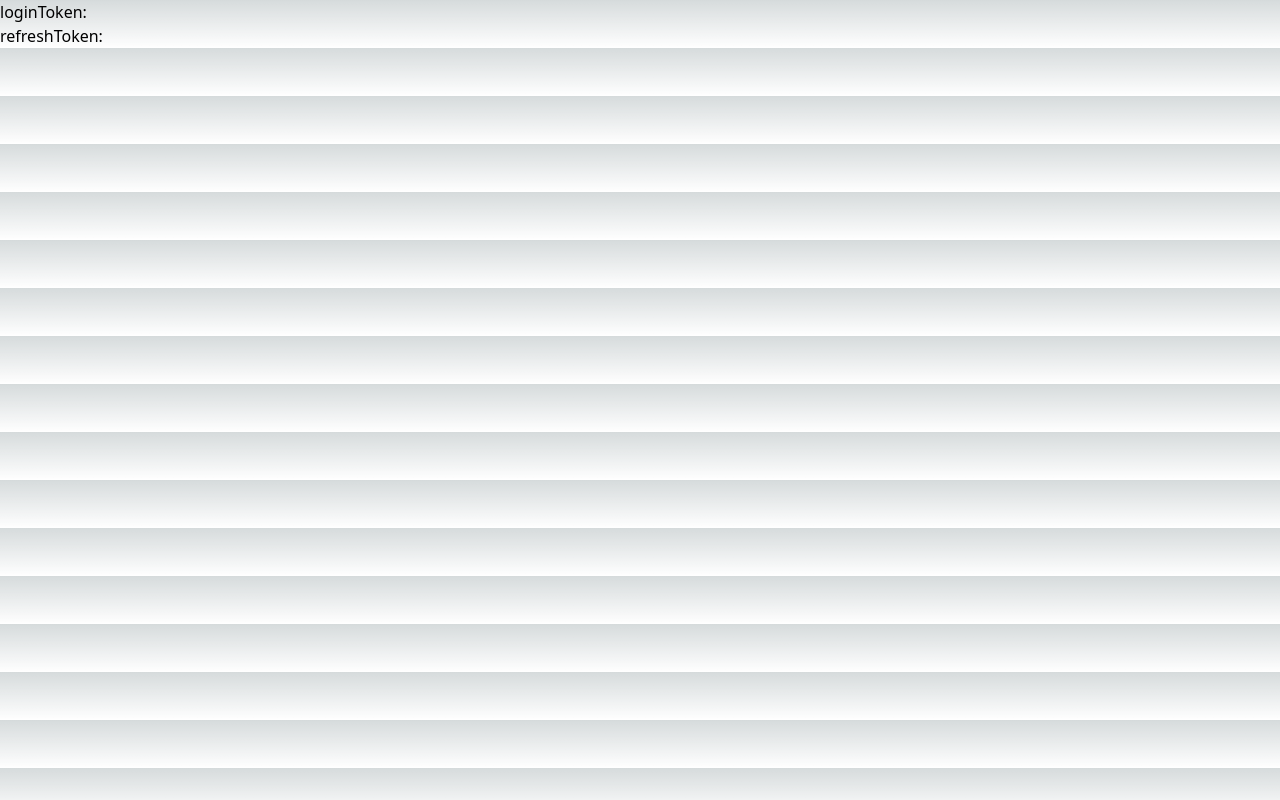
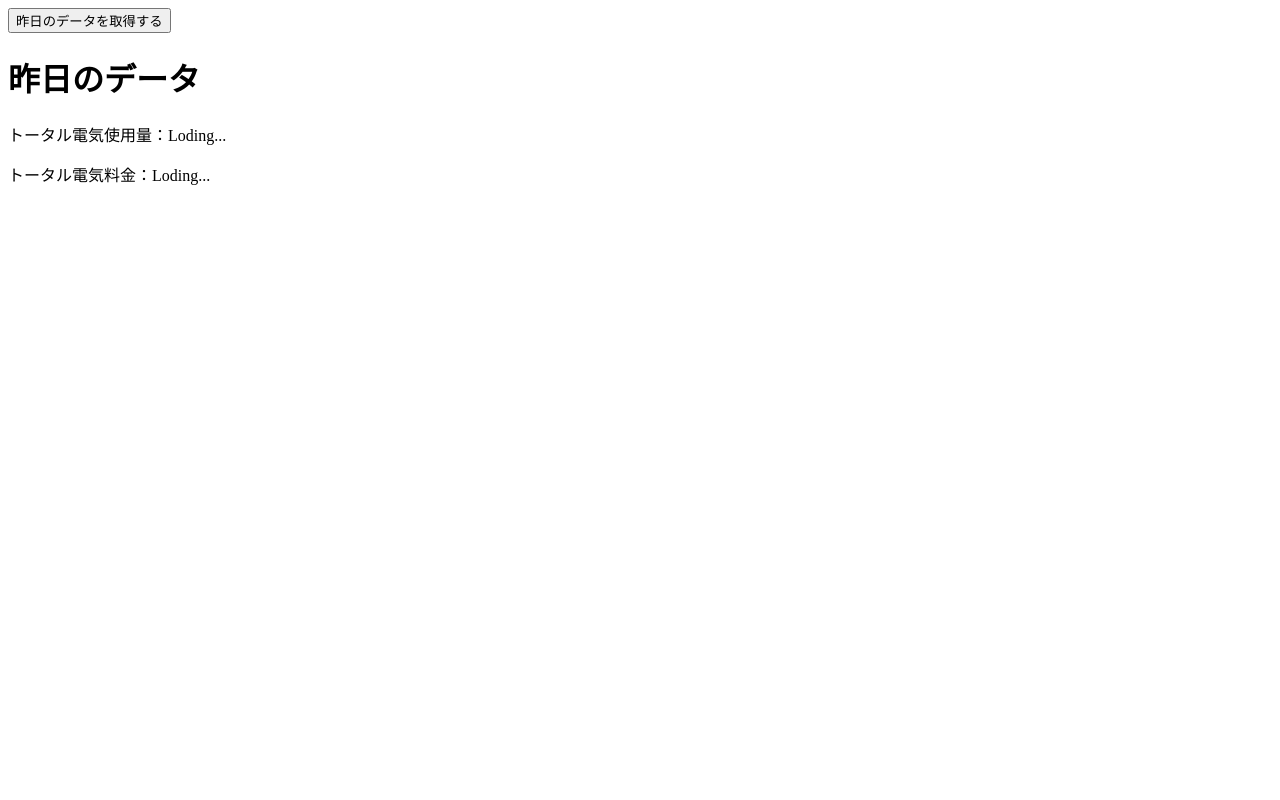
Before and after one commit to shimano05/ElectricityMonitorApp, a Next.js app in the folder next-app/: page / in a window 1280 px wide. Built offline with nearby package versions, Linux system fonts and the light colour scheme; no server answers.

Commit message:
✨ 昨日の消費電力＆電気料金を表示する機能を追加

```diff
--- a/next-app/package.json
+++ b/next-app/package.json
@@ -10,6 +10,8 @@
   },
   "dependencies": {
     "autoprefixer": "10.4.14",
+    "axios": "^1.4.0",
+    "chart.js": "^4.3.2",
     "next": "13.4.12",
     "postcss": "8.4.27",
     "react": "18.2.0",
--- a/next-app/pages/_app.jsx
+++ b/next-app/pages/_app.jsx
@@ -1,5 +1,3 @@
-import '@/styles/globals.css'
-
 export default function App({ Component, pageProps }) {
-  return <Component {...pageProps} />
+  return <Component {...pageProps} />;
 }
--- a/next-app/pages/index.jsx
+++ b/next-app/pages/index.jsx
@@ -4,6 +4,9 @@ import { useEffect, useState } from "react";
 export default function Home() {
   const [loginToken, setLoginToken] = useState("");
   const [refreshToken, setRefreshToken] = useState("");
+  const [energyData, setEnergyData] = useState();
+  const [totalKwh, setTotalKwh] = useState(0);
+  const [totalCostEstimate, setTotalCostEstimate] = useState(0);
 
   // "OctopusEnergyJapan" APIURL
   const apiURL = process.env.NEXT_PUBLIC_API_URL;
@@ -14,7 +17,10 @@ export default function Home() {
   // マイページにログインする際に使用する "password"
   const octopusPassword = process.env.NEXT_PUBLIC_OCTOPUS_PASSWORD;
 
-  // token & refreshToken発行クエリ
+  // accountNumberの値を環境変数から取得
+  const octopusAccountNumber = process.env.NEXT_PUBLIC_OCTOPUS_ACCOUNT_NUMBER;
+
+  // token & refreshToken取得クエリ
   const getTokenQuery = `
 mutation login($input: ObtainJSONWebTokenInput!) {
 obtainKrakenToken(input: $input) {
@@ -24,12 +30,64 @@ refreshToken
 }
 `;
 
-  // クエリ変数
-  const variables = {
+  // 電気使用量や料金のデータ取得クエリ
+  const getEnergyDataQuery = `
+	query halfHourlyReadings(
+		$accountNumber: String!
+		$fromDatetime: DateTime
+		$toDatetime: DateTime
+	) {
+		account(accountNumber: $accountNumber) {
+			properties {
+				electricitySupplyPoints {
+					agreements {
+						validFrom
+					}
+					halfHourlyReadings(
+						fromDatetime: $fromDatetime
+						toDatetime: $toDatetime
+					) {
+						startAt
+            endAt
+						value
+						costEstimate
+					}
+				}
+			}
+		}
+	}
+`;
+
+  // token&refreshTokenクエリ変数
+  const tokenVariables = {
     input: {
       email: octopusEmail,
       password: octopusPassword,
     },
+  };
+
+  // const today = new Date();
+  // const toDayYear = today.getFullYear();
+  // const todayMonth = today.getMonth() + 1;
+  // const todayDay = today.getDate();
+
+  // const yesterday = new Date();
+  // yesterday.setDate(yesterday.getDate() - 1);
+  // const yesterdayYear = yesterday.getFullYear();
+  // const yesterdayMonth = yesterday.getMonth() + 1;
+  // const yesterdayDay = yesterday.getDate();
+
+  const yesterdayYear = "2023";
+  const yesterdayMonth = "07";
+  const yesterdayDay = "30";
+  const toDayYear = "2023";
+  const todayMonth = "07";
+  const todayDay = "31";
+
+  const energyVariables = {
+    accountNumber: octopusAccountNumber,
+    fromDatetime: `${yesterdayYear}-${yesterdayMonth}-${yesterdayDay}T00:00:00.000Z`,
+    toDatetime: `${toDayYear}-${todayMonth}-${todayDay}T00:00:00.000Z`,
   };
 
   useEffect(() => {
@@ -38,9 +96,9 @@ refreshToken
       try {
         const res = await axios.post(apiURL, {
           query: getTokenQuery,
-          variables: variables,
+          variables: tokenVariables,
         });
-
+        console.log("getLoginToken", res.status);
         const { token, refreshToken } = res.data.data.obtainKrakenToken;
         setLoginToken(token);
         setRefreshToken(refreshToken);
@@ -51,10 +109,65 @@ refreshToken
     getLoginToken();
   }, []);
 
+  const getEnergyData = async () => {
+    try {
+      const res = await axios.post(
+        apiURL,
+        {
+          query: getEnergyDataQuery,
+          variables: energyVariables,
+        },
+        { headers: { Authorization: loginToken } }
+      );
+      console.log("getEnergyData", res.status);
+      const { halfHourlyReadings } =
+        res.data.data.account.properties[0].electricitySupplyPoints[0];
+
+      setEnergyData(halfHourlyReadings);
+      getTotalKwh(halfHourlyReadings);
+      getTotalCostEstimate(halfHourlyReadings);
+    } catch (error) {
+      console.error("Error", error);
+    }
+  };
+
+  const getTotalKwh = (halfHourlyReadings) => {
+    const total = halfHourlyReadings.reduce(
+      (total, item) => total + Number(item.value),
+      0
+    );
+
+    setTotalKwh(total);
+  };
+
+  const getTotalCostEstimate = (halfHourlyReadings) => {
+    const total = halfHourlyReadings.reduce(
+      (total, item) => total + Number(item.costEstimate),
+      0
+    );
+
+    setTotalCostEstimate(total);
+  };
+
   return (
     <div>
-      <p>loginToken:{loginToken}</p>
-      <p>refreshToken:{refreshToken}</p>
+      <button onClick={getEnergyData}>昨日のデータを取得する</button>
+      <h1>昨日のデータ</h1>
+      {energyData ? (
+        <div>
+          <p>{`トータル電気使用量：${Math.round(totalKwh * 10) / 10}kWh`}</p>
+          <p>
+            {`トータル電気料金：約${
+              Math.round(totalCostEstimate * 100) / 100
+            }円`}
+          </p>
+        </div>
+      ) : (
+        <div>
+          <p>{`トータル電気使用量：Loding...`}</p>
+          <p>{`トータル電気料金：Loding...`}</p>
+        </div>
+      )}
     </div>
   );
 }
```
Also changed, not shown: 1 other file (tests, documents, lock files or other folders).
